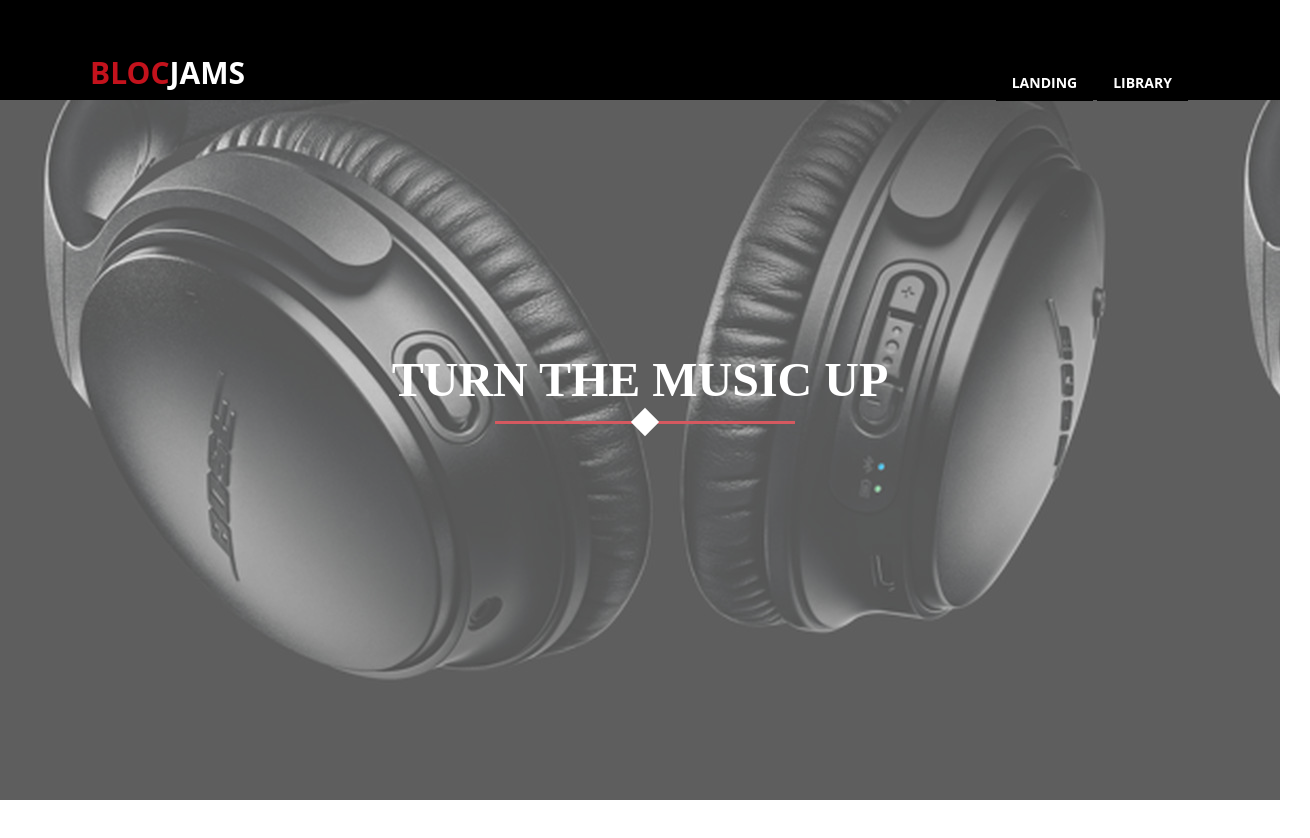
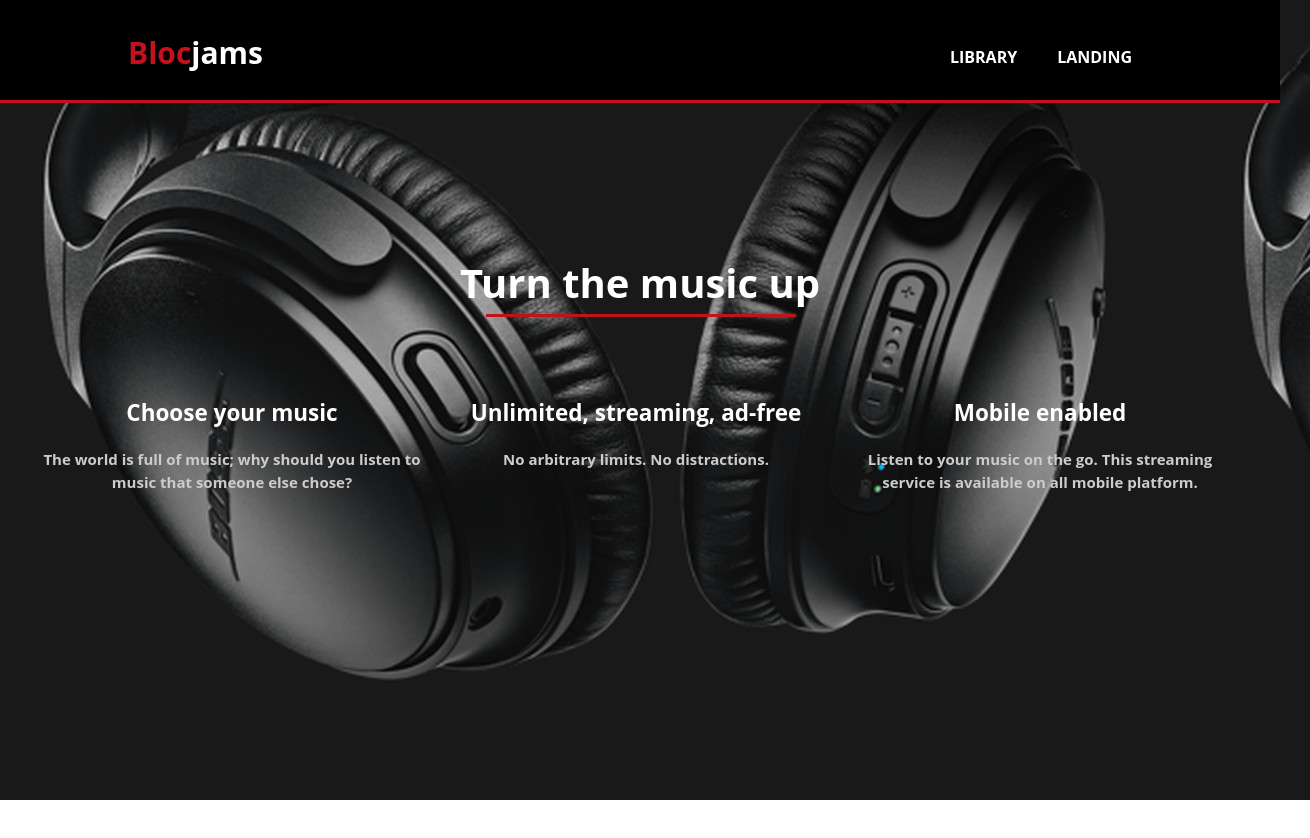
Before and after one commit to kaurnavjeet/bloc-jams-react, a React (Create React App) app: page / in a window 1280 px wide. Shown: the top 838 px of the page, 1310 px wide, since content can reach past the window. After the commit the page ends 800 px from the top, so only its background shows below. Built offline with nearby package versions, Linux system fonts and the light colour scheme.

Commit message:
Landing Page: almost done

```diff
--- a/src/App.js
+++ b/src/App.js
@@ -12,19 +12,17 @@ class App extends Component {
   render() {
     return (
     <div className="App">
-        <div className="header">
       <header>
-            <div className="logo">
-              <h1>bloc<span>jams</span></h1>
+        <div class="container">
+          <div id="logo">
+            <h1><span className="highlight">Bloc</span>jams</h1>
           </div>
-            <div className="navBar">
           <nav>
             <Link to='/' className="nav">Landing</Link>
             <Link to='/library' className="nav">Library</Link>
           </nav>
         </div>
       </header>
-        </div>
 
         <main>
           <Route exact path='/' component={Landing} />
@@ -32,7 +30,7 @@ class App extends Component {
           <Route path='/album/:slug' component={Album} />
         </main>
       </div>
-    );
+    )
   }
 }
 
--- a/src/components/Landing.js
+++ b/src/components/Landing.js
@@ -2,31 +2,33 @@ import React from 'react'
 
 const Landing = () => (
   <section className="landing">
-    <div className="head-title">
-      <div className="music-title">
+
+      <div className="slogan">
         <h1 className="hero-title">Turn the music up</h1>
-        <div className="slider left"></div>
-        <div className="slider right"></div>
-        <div className="diamond"></div>
       </div>
-    </div>
+        <div className="slider"></div>
 
 
-    <section className="selling-point">
-      <div className="point-left">
-        <h2 className="title">Choose your music</h2>
-        <p className="description">The world is full of music; why should you listen to music that someone else chose?</p>
-      </div>
-      <div className="point-center">
-        <h2 className="title">Unlimited, streaming, ad-free</h2>
-        <p className="description">No arbitrary limits. No distractions.</p>
-       </div>
-        <div className="point-right">
-        <h2 className="title">Mobile enabled</h2>
-        <p className="description">Listen to your music on the go. This streaming service is available on all mobile platform.</p>
-      </div>
-    </section>
+
+      <section className="selling-point">
+        <div className="container">
+          <div className="point">
+            <h2 className="point-title">Choose your music</h2>
+            <p className="point-description">The world is full of music; why should you listen to music that someone else chose?</p>
+          </div>
+          <div className="point">
+            <h2 className="point-title">Unlimited, streaming, ad-free</h2>
+            <p className="point-description">No arbitrary limits. No distractions.</p>
+           </div>
+            <div className="point">
+            <h2 className="point-title">Mobile enabled</h2>
+            <p className="point-description">Listen to your music on the go. This streaming service is available on all mobile platform.</p>
+          </div>
+        </div>
+      </section>
   </section>
+
+
 )
 
 export default Landing;
--- a/src/index.css
+++ b/src/index.css
@@ -1,151 +1,106 @@
 body {
+  font: 15px/1.5 'Open Sans', sans-serif;
   margin: 0;
   padding: 0;
-  box-sizing: border-box;
+  background: url(./music-stock.png);
 }
 
+/* Global */
+.container {
+  width: 80%;
+  margin: auto;
+  overflow: hidden;
+}
 
+nav .nav {
+  margin: 0;
+  padding: 0;
+}
+
+/* Header */
 header {
   background-color: #000;
-  position: fixed;
-  top: 0;
-  height: 100px;
-  width: 100%;
-  z-index: 500;
+  color: #ffffff;
+  padding-top: 30px;
+  min-height: 70px;
+  border-bottom: #c3121c 3px solid;
 }
 
-div {
-  display: block;
+nav .nav {
+  color: #ffffff;
+  text-decoration: none;
+  text-transform: uppercase;
+  font-size: 16px;
+  float: right;
+  padding: 0 20px 0 20px;
+  margin-top: 15px;
+  font-weight: bold;
 }
 
-.logo {
+header #logo {
   float: left;
-  margin-left: 90px;
-  margin-top: 40px;
-  font-size: 15px;
-  font-family: 'Open Sans', sans-serif;
-  color: #c3121c;
-  line-height: 25px;
-  text-transform: uppercase;
 }
 
-.logo span {
-  color: #fff;
+header #logo h1 {
+  margin: 0;
 }
 
-.navBar {
-  float: right;
-  margin-right: 90px;
-  margin-top: 40px;
-}
-
-.nav {
-  padding: 7px 14px;
-  margin: 24px 2px 0 2px;
-  line-height: 6.2em;
-  position: relative;
-  border: 2px solid #000;
-  color: #fff;
-  font-size: 14px;
-  text-transform: uppercase;
-  font-family: 'Open Sans';
-  font-weight: bold;
-  text-decoration: none;
-  cursor: pointer;
+#logo .highlight {
+  color: #c3121c;
 }
 
 .nav:hover {
-  border-color: #c3121c;
+  border: #c3121c 2px solid;
 }
 
 .nav:focus {
-  border-color: #c3121c;
+  border: #c3121c 2px solid;
 }
 
-.landing {
-  color: #fff;
-  content: '';
-  background: url(./music-stock.png);
-  opacity: 0.7;
-  width: 100%;
-  height: 100%;
-  position: absolute;
-  top: 0;
-  left: 0;
+/* Landing */
+
+#landing {
+  text-align: center;
 }
 
-.head-title {
-  width: 800px;
-  height: 100%;
-  margin: auto;
-  position: relative;
-  text-align: center;
-  z-index: 1;
+.slogan .hero-title {
+  margin-top: 150px;
+  font-size: 40px;
+  margin-bottom: 1px;
+  color: #ffffff;
 }
 
-.music-title {
-  top: 39%;
-  position: absolute;
-  width: 100%;
+.slider {
+  width: 310px;
+  height: 3px;
+  background: #c3121c;
+  margin-bottom: 10px;
+  margin-left: 38%;
 }
 
-.hero-title {
-  font-size: 3em;
-  text-transform: uppercase;
+.selling-point {
+  margin-top: 50px;
+}
+
+.selling-point .container {
+  width: 100%;
+  margin-left: 30px;
+}
+
+.selling-point .point {
+  float: left;
+  width: 30%;
+  text-align: center;
+  padding: 10px;
 
 }
 
-.diamond {
-  width: 20px;
-  height: 20px;
-  background-color: #fff;
-  position: absolute;
-  left: 395px;
-  top: 100px;
-  -webkit-transform: rotate(45deg);
-  -moz-transform: rotate(45deg);
-  -ms-transform: rotate(45deg);
-  -o-transform: rotate(45deg);
-  transform: rotate(45deg);
+.point-title {
+  color: #ffffff;
+  font-weight: bold;
 }
 
-.slider {
-  background: #c3121c;
-  width: 250px;
-  height: 3px;
-  position: absolute;
-  top: 109px;
+.point-description {
+  color: #cccccc;
+  font-weight: bold;
 }
-
-.slider.left{
-  left: 305px;
-}
-
-.slider.right {
-  right: 295px;
-}
-
-.selling-point {
-  position: relative;
-  top: 150px;
-  height: 100%;
-  width: 100%;
-}
-
-.point-left{
-  top: -325px;
-  width: 33%;
-  float: left;
-}
-
-.point-center {
-  top: -325px;
-  width: 33%;
-  float: none;
-}
-
-.point-right {
-  top: -325px;
-  width: 33%;
-  float: right;
-}
```
Lines whose indentation alone changed are shown as unchanged.
